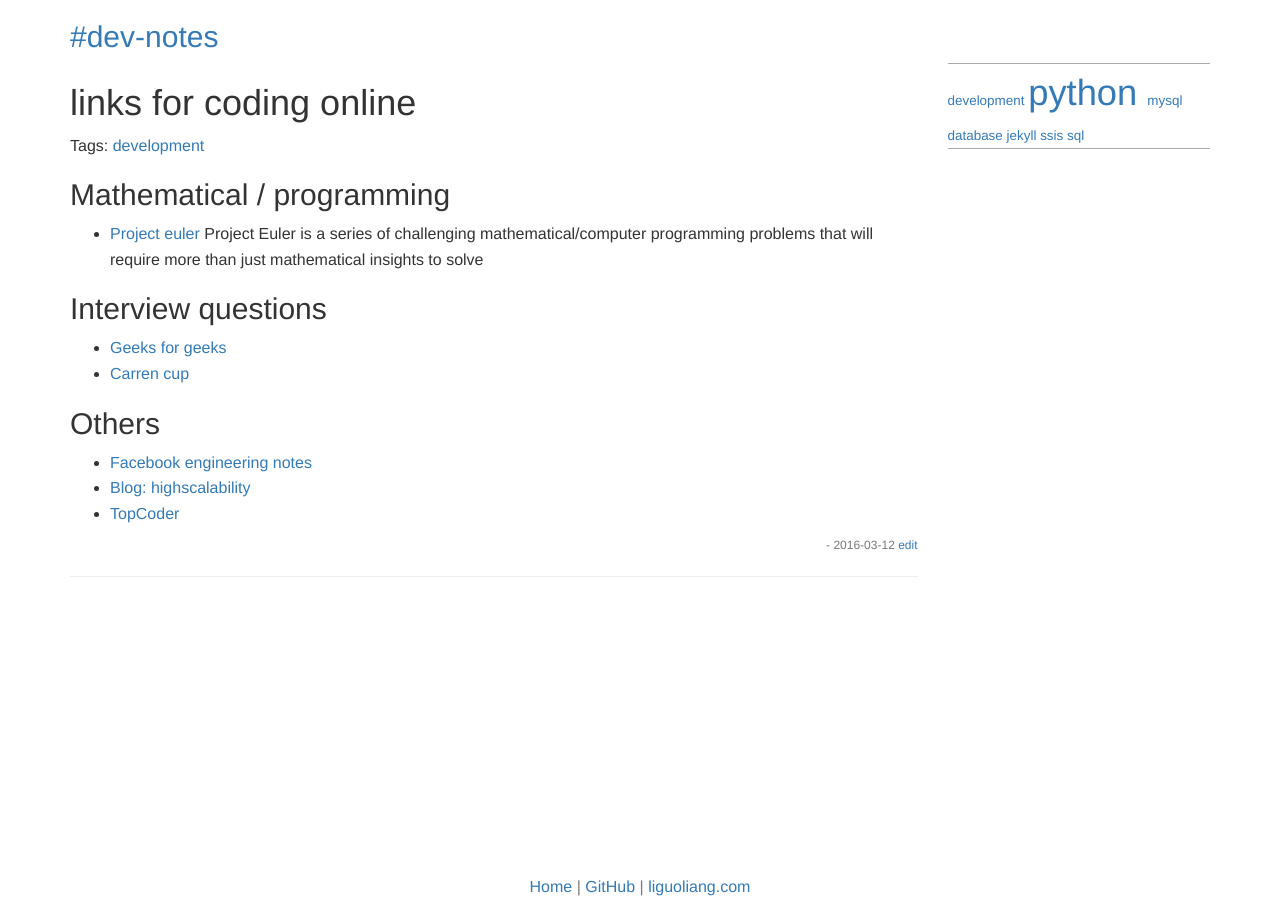
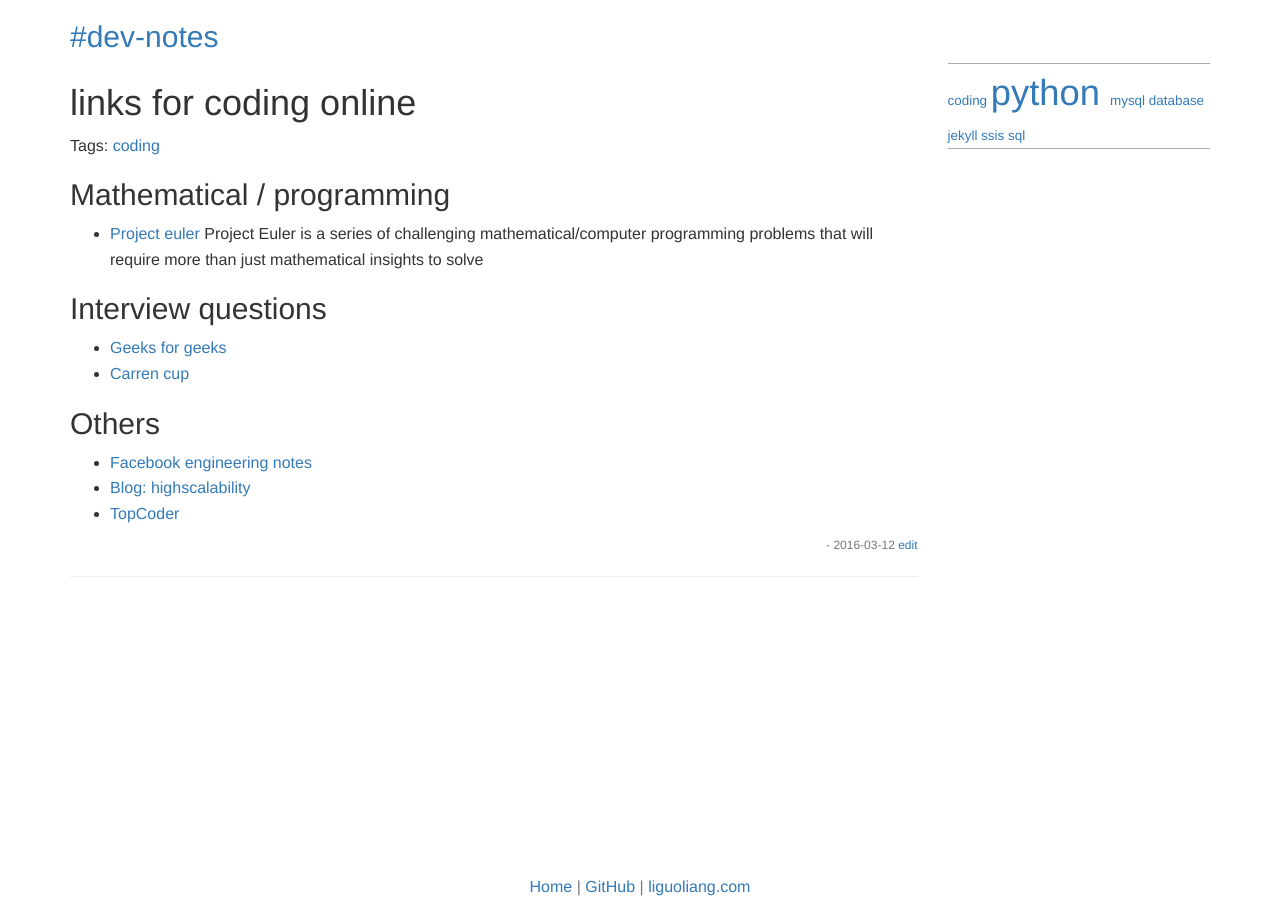
Before and after one commit to gary-liguoliang/notes, a Jekyll site: the page built from _posts/2016-03-12-links-for-coding.md, in a window 1280 px wide. Built offline with Jekyll 4.4.1, drawn with Linux system fonts in a browser that asks for light colours; comment, search, counter and statistics services are not loaded.

Commit message:
Update 2016-03-12-links-for-coding.md

```diff
--- a/_posts/2016-03-12-links-for-coding.md
+++ b/_posts/2016-03-12-links-for-coding.md
@@ -2,7 +2,7 @@
 layout: post
 title: links for coding online
 tags:
-- development
+- coding
 ---
 
 
```
